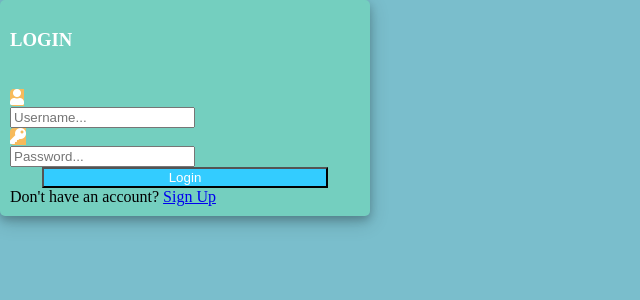
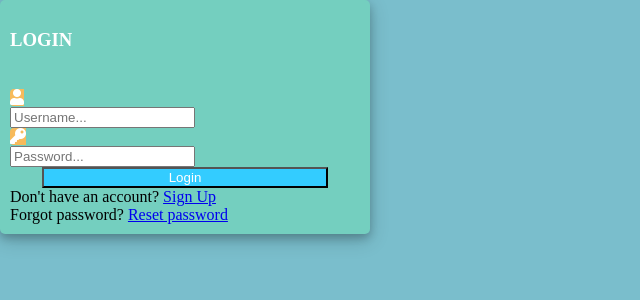
Before and after one commit to SamraMujcinovic/ppis_projekat, a Django app: page /login/ in a window 1280 px wide. Shown: the top 300 px of the page, without its empty margins (0-640 px from the left). Run offline with Django 3.2, Linux system fonts and the light colour scheme; some libraries are stand-ins or nearby versions.

Commit message:
gotovo verzija 1.0

```diff
--- a/ppis_projekat/settings.py
+++ b/ppis_projekat/settings.py
@@ -27,6 +27,7 @@ DEBUG = True
 
 ALLOWED_HOSTS = ['localhost']
 
+EMAIL_BACKEND = 'django.core.mail.backends.console.EmailBackend'
 
 # Application definition
 
@@ -38,7 +39,8 @@ INSTALLED_APPS = [
     'django.contrib.messages',
     'django.contrib.staticfiles',
     'printStudioApp',
-    'rest_framework'
+    'rest_framework',
+    'crispy_forms'
 ]
 
 MIDDLEWARE = [
--- a/ppis_projekat/urls.py
+++ b/ppis_projekat/urls.py
@@ -21,10 +21,16 @@ from django.conf.urls.static import static
 from django.conf.urls import url
 from django.views.static import serve
 
+
 urlpatterns = [
     path('admin/', admin.site.urls),
     path('', include('printStudioApp.urls')),
     url(r'^download/(?P<path>.*)$',serve,{'document_root':settings.MEDIA_ROOT}),
+    path('password_reset/done/', auth_views.PasswordResetDoneView.as_view(template_name='password/password_reset_done.html'), name='password_reset_done'),
+    path('reset/<uidb64>/<token>/', auth_views.PasswordResetConfirmView.as_view(template_name="password/password_reset_confirm.html"), name='password_reset_confirm'),
+    path('reset/done/', auth_views.PasswordResetCompleteView.as_view(template_name='password/password_reset_complete.html'), name='password_reset_complete'),
+
+
 ]
 
 if settings.DEBUG:
--- a/printStudioApp/templates/login.html
+++ b/printStudioApp/templates/login.html
@@ -120,6 +120,13 @@
 					</div>
 
 				</div>
+
+				<div class="mt-4">
+					<div class="d-flex justify-content-center links">
+						Forgot password? <a href="{% url 'password_reset' %}" class="ml-2">Reset password</a>
+					</div>
+
+				</div>
 			</div>
 		</div>
 	</div>
--- /dev/null
+++ b/printStudioApp/templates/password/password_reset_done.html
@@ -0,0 +1,6 @@
+<!--Password reset sent-->
+<div class="container p-5">
+    <h2 class="font-weight-bold mt-3">Password reset sent</h2>
+      <hr>
+      <p>We've emailed you instructions for setting your password, if an account exists with the email you entered. You should receive them shortly.<br>If you don't receive an email, please make sure you've entered the address you registered with, and check your spam folder.</p>
+</div>
--- a/printStudioApp/urls.py
+++ b/printStudioApp/urls.py
@@ -21,5 +21,7 @@ urlpatterns = [
     path('contactForm/', views.contactUsFormPage, name="contactForm"),
     path('viewContactDetails/<int:pk>', views.viewContactDetailsPage, name="viewContactDetails"),
 
+    path("password_reset", views.password_reset_request, name="password_reset"),
+
     path('', views.home, name="home"),
 ]
--- a/printStudioApp/views.py
+++ b/printStudioApp/views.py
@@ -2,7 +2,7 @@ import re
 from django.shortcuts import render, redirect
 from django.http import HttpResponse
 from django.forms import inlineformset_factory
-from django.contrib.auth.forms import UserCreationForm
+from django.contrib.auth.forms import UserCreationForm, PasswordResetForm
 
 from django.contrib.auth import authenticate, login, logout
 
@@ -27,6 +27,13 @@ from django.core.files import File
 from os.path import basename
 from urllib.request import urlretrieve, urlcleanup
 from urllib.parse import urlsplit
+
+from django.template.loader import render_to_string
+from django.db.models.query_utils import Q
+from django.utils.http import urlsafe_base64_encode
+from django.contrib.auth.tokens import default_token_generator
+from django.utils.encoding import force_bytes
+from django.core.mail import send_mail, BadHeaderError
 
 def registerPage(request):
 
@@ -368,3 +375,32 @@ def change_password(request, *args, **kwargs):
     return render(request, 'password_change_form.html', {
         'form': form
     })
+
+def password_reset_request(request):
+    if request.method == "POST":
+        password_reset_form = PasswordResetForm(request.POST)
+        if password_reset_form.is_valid():
+            data = password_reset_form.cleaned_data['email']
+            associated_users = User.objects.filter(Q(email=data))
+            if associated_users.exists():
+                for user in associated_users:
+                    subject = "Password Reset Requested"
+                    email_template_name = "password/password_reset_email.txt"
+                    c = {
+                    "email":user.email,
+                    'domain':'localhost:8000',
+                    'site_name': 'Print Studio App',
+                    "uid": urlsafe_base64_encode(force_bytes(user.pk)),
+                    "user": user,
+                    'token': default_token_generator.make_token(user),
+                    'protocol': 'http',
+                    }
+                    email = render_to_string(email_template_name, c)
+                    try:
+                        send_mail(subject, email, 'smujcinovi1@etf.unsa.ba' , [user.email], fail_silently=False)
+                    except BadHeaderError:
+                        return HttpResponse('Invalid header found.')
+                    return redirect ("/password_reset/done/")
+
+    password_reset_form = PasswordResetForm()
+    return render(request=request, template_name="password/password_reset.html", context={"password_reset_form":password_reset_form})
```
Also changed, not shown: printStudioApp/templates/password/password_reset.html (added, +17 -0 lines), printStudioApp/templates/password/password_reset_complete.html (added, +7 -0 lines), printStudioApp/templates/password/password_reset_confirm.html (added, +16 -0 lines), printStudioApp/templates/password/password_reset_email.txt (added, +15 -0 lines), db.sqlite3.
